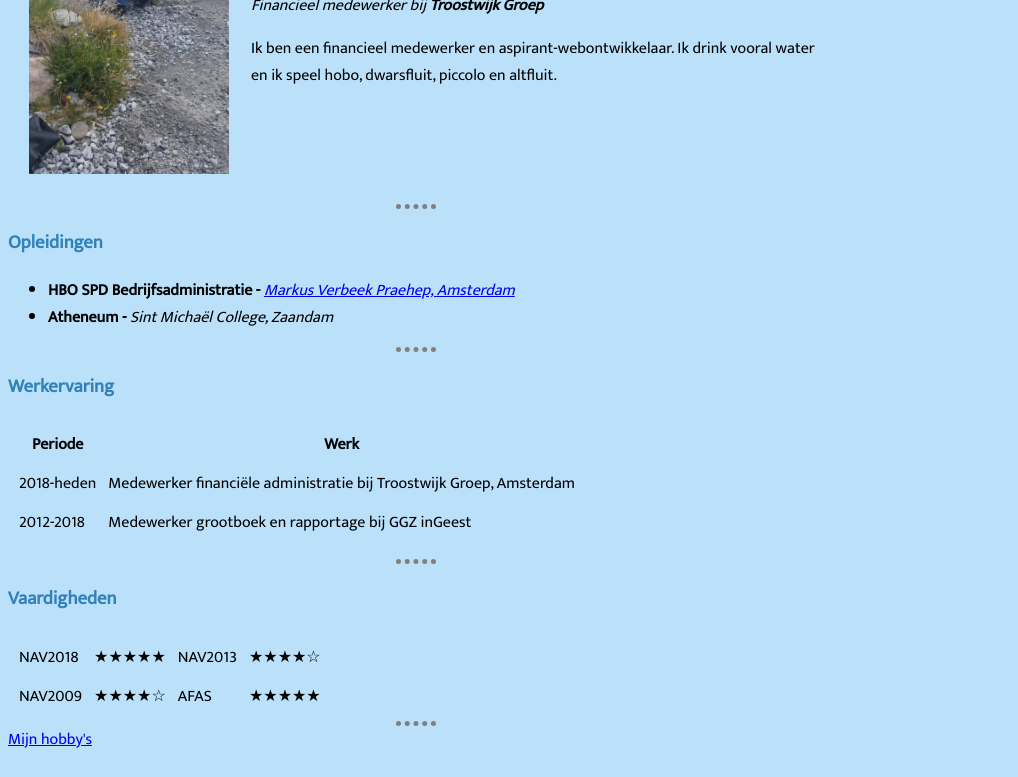
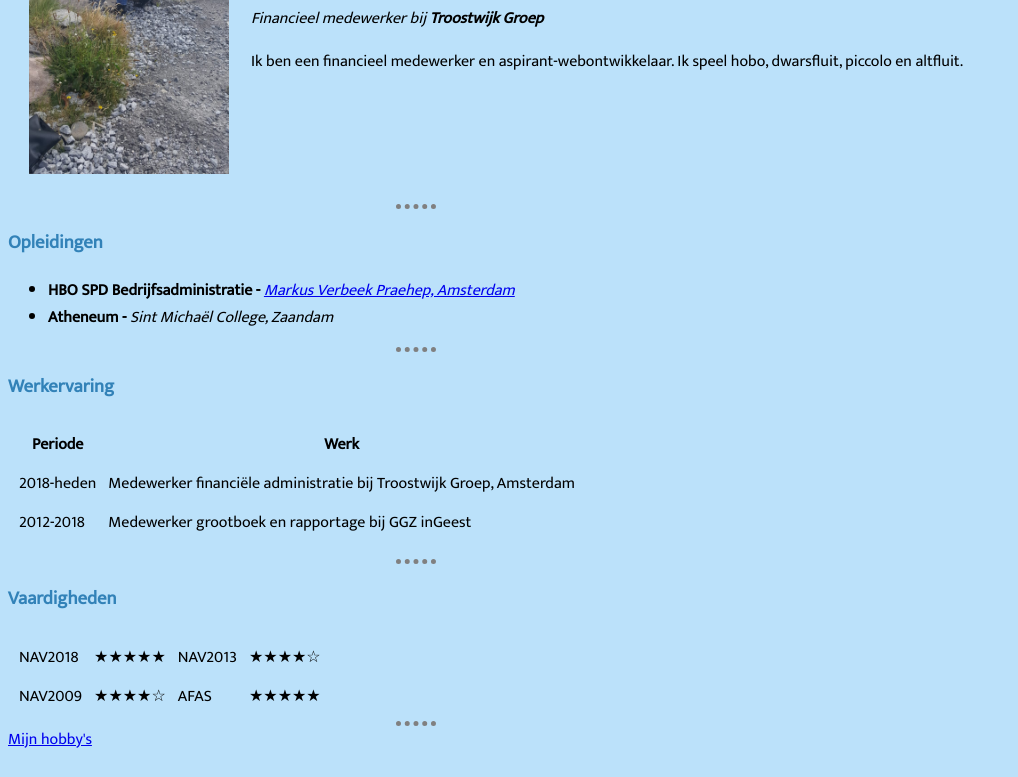
Before and after one commit to Jenn38/cv, a plain HTML site: page index.html in a window 1280 px wide. Shown: the part 211-988 px from the top of the page, without its empty margins (0-1018 px from the left). Drawn offline with Linux system fonts and the light colour scheme.

Commit message:
Deleted a few words

```diff
--- a/index.html
+++ b/index.html
@@ -15,7 +15,7 @@
       <td>
         <h1>Jennifer Jansen</h1>
         <p><em>Financieel medewerker bij <strong>Troostwijk Groep</strong></em></p>
-        <p>Ik ben een financieel medewerker en aspirant-webontwikkelaar. Ik drink vooral water <br> en ik speel hobo, dwarsfluit, piccolo en altfluit.</p>
+        <p>Ik ben een financieel medewerker en aspirant-webontwikkelaar. Ik speel hobo, dwarsfluit, piccolo en altfluit.</p>
       </td>
     </tr>
   </table>
```
